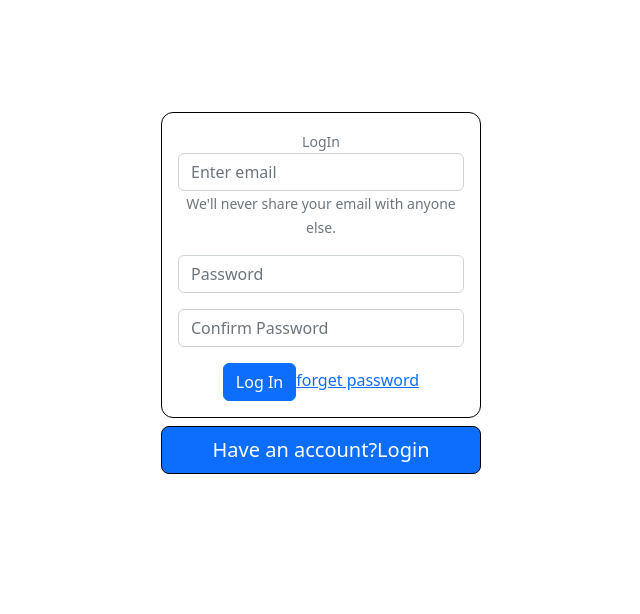
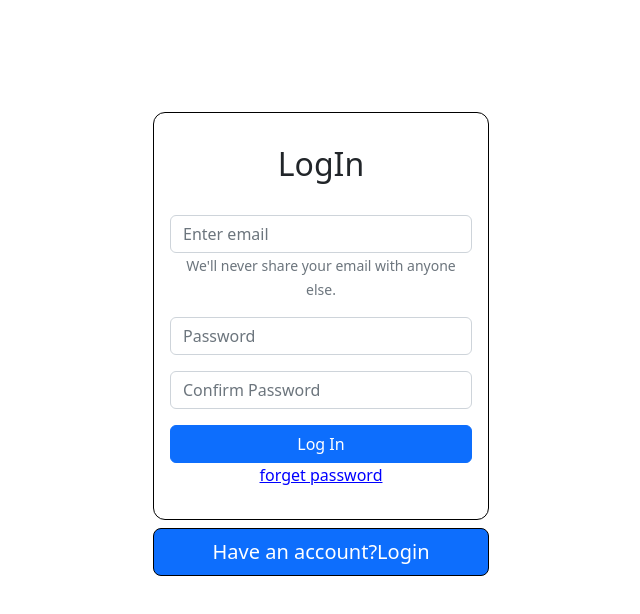
Before and after one commit to AnujMking25/mailboxclient, a React (Create React App) app: page / in a window 1280 px wide. Both pictures are taken after a click on the button "Have an account?Login". Shown: the top 614 px of the page, without its empty margins (319-959 px from the left). Built offline with nearby package versions, Linux system fonts and the light colour scheme.

Commit message:
send eamil

```diff
--- a/package.json
+++ b/package.json
@@ -7,9 +7,11 @@
     "@testing-library/react": "^13.4.0",
     "@testing-library/user-event": "^13.5.0",
     "bootstrap": "^5.2.3",
+    "draft-js": "^0.11.7",
     "react": "^18.2.0",
     "react-bootstrap": "^2.7.4",
     "react-dom": "^18.2.0",
+    "react-draft-wysiwyg": "^1.15.0",
     "react-router-dom": "^6.10.0",
     "react-scripts": "5.0.1",
     "web-vitals": "^2.1.4"
--- a/public/index.html
+++ b/public/index.html
@@ -15,6 +15,7 @@
       user's mobile device or desktop. See https://developers.google.com/web/fundamentals/web-app-manifest/
     -->
     <link rel="manifest" href="%PUBLIC_URL%/manifest.json" />
+
     <!--
       Notice the use of %PUBLIC_URL% in the tags above.
       It will be replaced with the URL of the `public` folder during the build.
--- a/src/App.js
+++ b/src/App.js
@@ -6,7 +6,7 @@ function App() {
   return (
     <div>
       <Routes>
-        <Route path='/' element={<SignUpPage/>}/>
+        <Route exact path='/' element={<SignUpPage/>} />
         <Route path='/mailbox' element={<MailBox/>}/>
       </Routes>
 
--- a/src/Component/MailBox/MailBox.js
+++ b/src/Component/MailBox/MailBox.js
@@ -1,8 +1,88 @@
-import React from 'react'
+import React, { useState } from 'react'
+import { Editor } from "react-draft-wysiwyg";
+import { EditorState } from "draft-js";
+import "react-draft-wysiwyg/dist/react-draft-wysiwyg.css";
+import { Button } from 'react-bootstrap';
 
 const MailBox = () => {
+  const [editorState,seteditorState]=useState(EditorState.createEmpty())
+  const[recipientEmail,setRecipientEmail]=useState("")
+const email=localStorage.getItem('email')
+function onRecipientEmailHandler(e){
+setRecipientEmail(e.target.value);
+}
+
+  function onEditorStateChangeHandler(newEditorState){
+    seteditorState(newEditorState)
+    console.log("editor state",editorState.getCurrentContent().getPlainText());
+  }
+
+ async function onSubmitHandler(){
+    const messageBody = editorState.getCurrentContent().getPlainText();
+    const senderMailUrl =email.replace("@",'').replace(".",'');
+    const recieverMailUrl = recipientEmail.replace("@", '').replace(".", '');
+    try {
+      //*** This data for sender************************
+      const sendDataFrom = await fetch(
+        `https://reactmailbox-40456-default-rtdb.firebaseio.com/${senderMailUrl}.json`,
+        {
+          method: "POST",
+          body: JSON.stringify({
+            from: email,
+            to: recipientEmail,
+            message: messageBody,
+            read: true,
+          }),
+          headers: {
+            "Content-Type": "application/json",
+          },
+        }
+      );
+
+      // this data for reciver
+      await fetch(`https://reactmailbox-40456-default-rtdb.firebaseio.com/${recieverMailUrl}.json`,
+      {
+        method: "POST",
+        body: JSON.stringify({
+          from: email,
+          to: recipientEmail,
+          message: messageBody,
+          read: false,
+        }),
+        headers: {
+          "Content-Type": "application/json",
+        },
+      }
+      )
+      if (sendDataFrom.ok) {
+        alert('Email send successfully')
+        const response =await sendDataFrom.json();
+       console.log(response);
+      } else {
+        const response =await sendDataFrom.json();
+        throw response.error;
+      }
+    } catch (error) {
+      alert(error.message);
+    }
+  }
   return (
-    <div>Welcome Mail Box</div>
+    <>
+     <div>Welcome Mail Box</div>
+     <label>To</label>
+     <input  type='email' onChange={onRecipientEmailHandler}/>
+     <div style={{border:'1px solid black'}}>
+     <Editor
+  editorState={editorState}
+  toolbarClassName="toolbarClassName"
+  wrapperClassName="wrapperClassName"
+  editorClassName="editorClassName"
+  onEditorStateChange={onEditorStateChangeHandler}
+/>
+     </div>
+  <Button onClick={onSubmitHandler}>send</Button>
+    </>
+
   )
 }
 
--- a/src/Component/SignUp/SignUpPage.js
+++ b/src/Component/SignUp/SignUpPage.js
@@ -1,21 +1,26 @@
 import React, { useRef, useState } from "react";
-import {Button} from "react-bootstrap";
-import Form from "react-bootstrap/Form";
-import { Link, useNavigate } from "react-router-dom";
+import {Button,Form} from "react-bootstrap";
+
+import {useNavigate } from "react-router-dom";
 import classes from "./SignUpPage.module.css";
 const SignUpPage = () => {
   const InputEmail = useRef();
   const InputPassword = useRef();
   const InputCPassword = useRef();
   const [isLoggedIn, setIsLoggedIn] = useState(false);
-const Navaigate=useNavigate()
-  async function onSubmitHandler(e) {
+
+  const Navaigate=useNavigate()
+  async function onSubmitHandler(e){
     e.preventDefault();
     const Email = InputEmail.current.value;
     const Password = InputPassword.current.value;
     const CPassword = InputCPassword.current.value;
+    if(Email.trim().length === 0 || Password.trim().length===0){
+      alert("Please fill the form")
+      return
+    }
     if (Email.trim().length < 12) {
-      alert("This is not vaild Email");
+      alert("This is not valid Email");
       return;
     }
     if (Password.trim().length < 8) {
@@ -48,6 +53,7 @@ const Navaigate=useNavigate()
           if(isLoggedIn){
             localStorage.setItem("email", response.email);
             localStorage.setItem("token", response.idToken);
+            alert('Login Successfull')
           Navaigate('/mailbox')
           }
           else{
@@ -62,7 +68,7 @@ const Navaigate=useNavigate()
     <div className={classes.maindiv}>
       <div className={classes.firstdiv}>
         <Form onSubmit={onSubmitHandler}>
-          <Form.Text className="mb-3"> {isLoggedIn? 'LogIn' : 'SignUp'}</Form.Text>
+          <h2> {isLoggedIn? 'LogIn' : 'SignUp'}</h2>
 
           <Form.Group className="mb-3" controlId="formBasicEmail">
             <Form.Control
@@ -90,10 +96,10 @@ const Navaigate=useNavigate()
             />
           </Form.Group>
 
-          <Button variant="primary" type="submit">
+          <Button className="w-100" variant="primary" type="submit">
           {isLoggedIn? 'Log In' : 'Sign Up'}
           </Button>
-          {isLoggedIn ? <Link to='#'>forget password</Link>:''}
+          {isLoggedIn ? <p>forget password</p>:''}
         </Form>
       </div>
 
--- a/src/Component/SignUp/SignUpPage.module.css
+++ b/src/Component/SignUp/SignUpPage.module.css
@@ -3,7 +3,8 @@
     margin: auto;
     margin-top: 5rem;
     text-align: center;
-    width: 30%;
+    max-width: 25rem;
+    min-width: 12rem;
     padding: 2rem;
 }
 .firstdiv{
@@ -11,3 +12,10 @@
     padding: 1rem;
     border-radius: 12px;
 }
+.firstdiv h2{
+    margin: 1rem 0rem 2rem 0rem;
+}
+.firstdiv p{
+    color: blue;
+    text-decoration: underline;
+}
--- a/src/index.js
+++ b/src/index.js
@@ -5,7 +5,7 @@ import App from './App';
 import reportWebVitals from './reportWebVitals';
 
 // bootstrap
-// import '../node_modules/react-bootstrap/dist/react-bootstrap.js'
+
 import '../node_modules/bootstrap/dist/css/bootstrap.min.css'
 
 import { BrowserRouter } from 'react-router-dom';
```
Also changed, not shown: 2 other files (tests, documents, lock files or other folders).
